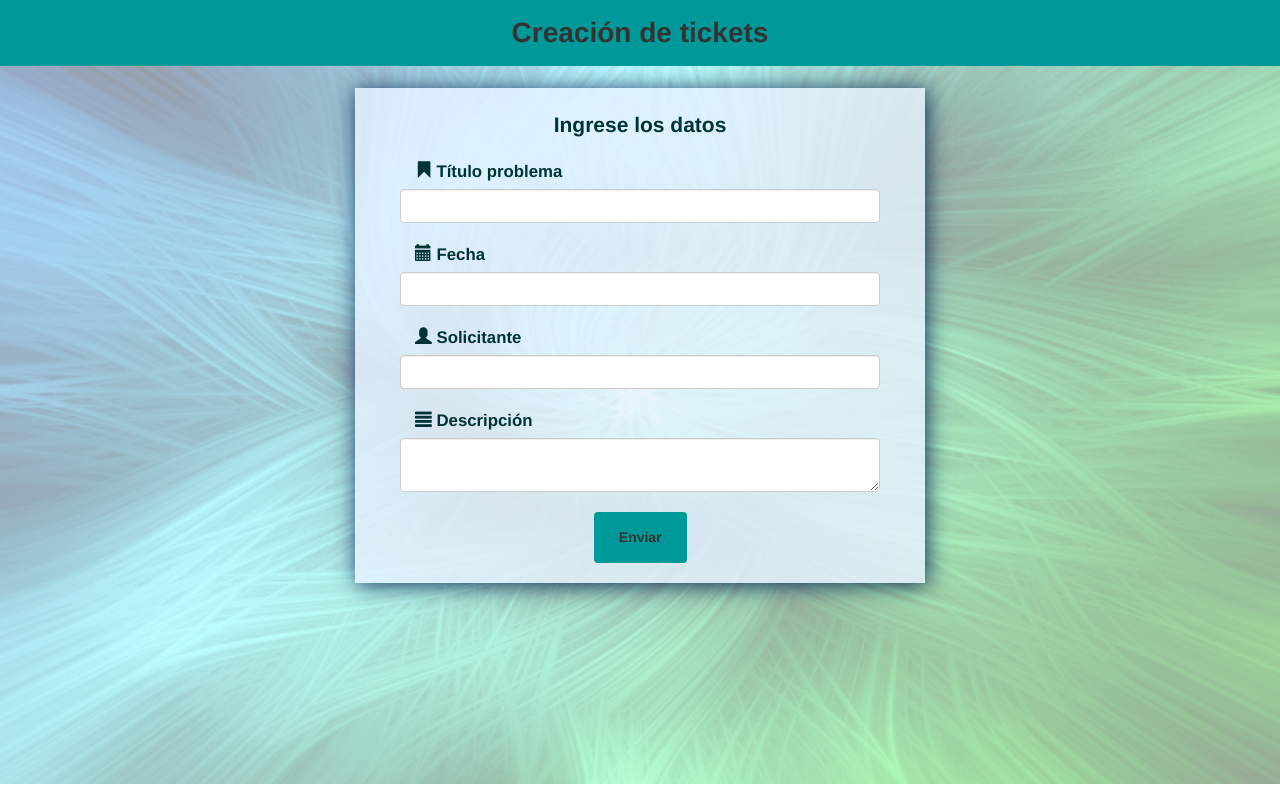
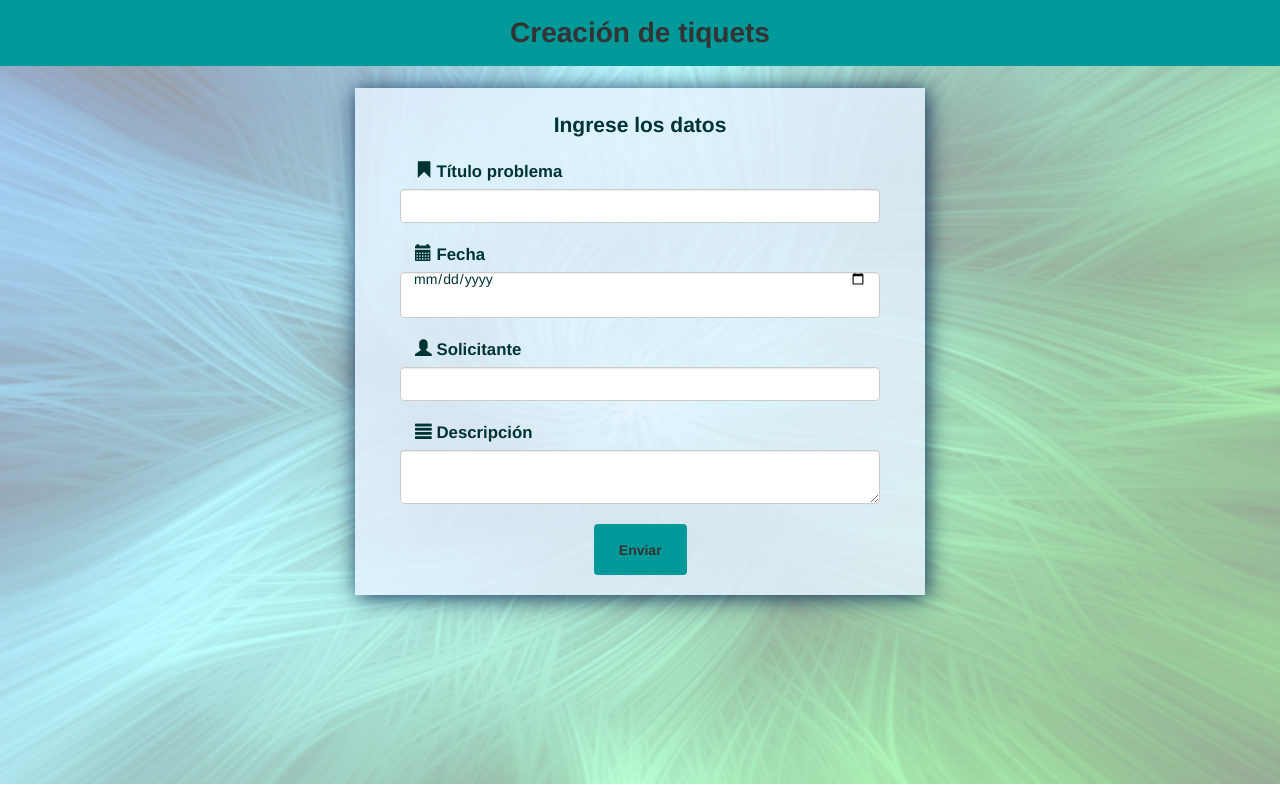
Before and after one commit to Victoria20/Tiquetes_Blockchain, a website: page ticket.html in a window 1280 px wide. Drawn offline with nearby package versions, Linux system fonts and the light colour scheme.

Commit message:
ticket.js y node-js

```diff
--- a/css/ticket.css
+++ b/css/ticket.css
@@ -45,6 +45,10 @@ button {
 	color: #003333;
 }
 
+.date {
+	padding-bottom: 8% !important;
+}
+
 .div-button {
 	margin-left: 38%;
 }
--- /dev/null
+++ b/js/ticket.js
@@ -0,0 +1,23 @@
+$.ajaxSetup({
+'beforeSend' : function(xhr) {
+xhr.overrideMimeType('text/html; charset=utf-8');
+}
+});
+
+function sendTicket() {
+	var title = $('#title').val();
+	var date = $('#date').val();
+	var petitioner = $('#petitioner').val();
+	var description = $('#description').val();
+
+
+	/*Aquì deberìa de llamar al método de blockchain y recibir un boolean de vuelta*/
+
+	var result = false;
+
+	if(result) {
+		alert("Su tiquet fue enviado satisfactoriamente");
+	} else {
+		alert("Hubo un problema y su tiquet no pudo ser enviado");
+	}
+}
--- a/ticket.html
+++ b/ticket.html
@@ -1,7 +1,7 @@
 <!DOCTYPE html>
 <html>
 <head>
-<title>Tiickets</title>
+<title>Tiquets</title>
   <meta charset="utf-8">
   <meta name="viewport" content="width=device-width, initial-scale=1">
 
@@ -13,7 +13,7 @@
   <!--Bootstrap-->
 
   <!--JavaScript-->
-
+  <script type="text/javascript" src="js/ticket.js"></script>
   <!--JavaScript-->
 
   <!--Style css-->
@@ -24,7 +24,7 @@
 <body>
 
   <div class="nav-bar">
-    Creación de tickets
+    Creación de tiquets
   </div>
 
   <div class="container">
@@ -33,6 +33,7 @@
         <div class="title center">Ingrese los datos</div>
         </br>
 
+        <form onsubmit="sendTicket()">
           <div class="col-xs-12">
             <div class="col-xs-12 text-left">
               <label class="subtitle">
@@ -41,7 +42,7 @@
             </div>
 
             <div col-xs-12">
-            <input type="text" class="form-control col-md-11" required>
+              <input type="text" class="form-control col-md-11" id="title" required>
             </div>
           </div>
 
@@ -54,7 +55,7 @@
             </div>
 
             <div col-xs-12">
-            <input type="text" class="form-control col-md-11" required>
+              <input type="date" class="form-control col-md-11 date" id="date" required>
             </div>
           </div>
 
@@ -67,7 +68,7 @@
             </div>
 
             <div col-xs-12">
-            <input type="text" class="form-control col-md-11" required>
+              <input type="text" class="form-control col-md-11" id="petitioner" required>
             </div>
           </div>
 
@@ -80,7 +81,7 @@
             </div>
 
             <div col-xs-12">
-            <textarea class="form-control col-md-11"></textarea>
+              <textarea class="form-control col-md-11" id="description" required></textarea>
             </div>
           </div>
 
@@ -90,6 +91,7 @@
             </br>
             </br>
           </div>
+        </form>
       </div>
     </div>
   </div>
```
Also changed, not shown: package.json (added, +14 -0 lines), 1 other file. Lines whose indentation alone changed are shown as unchanged.
